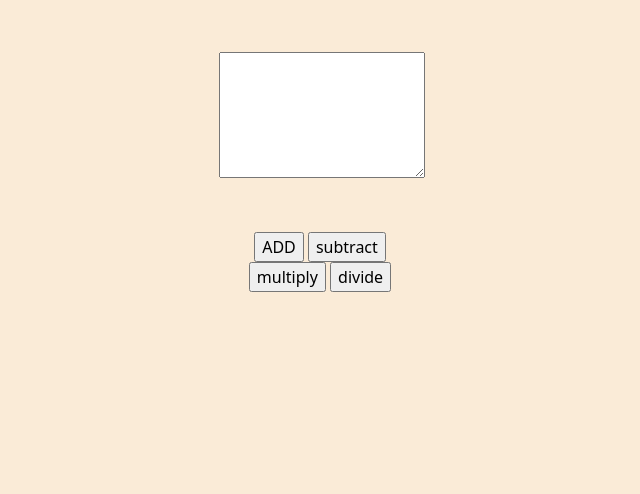
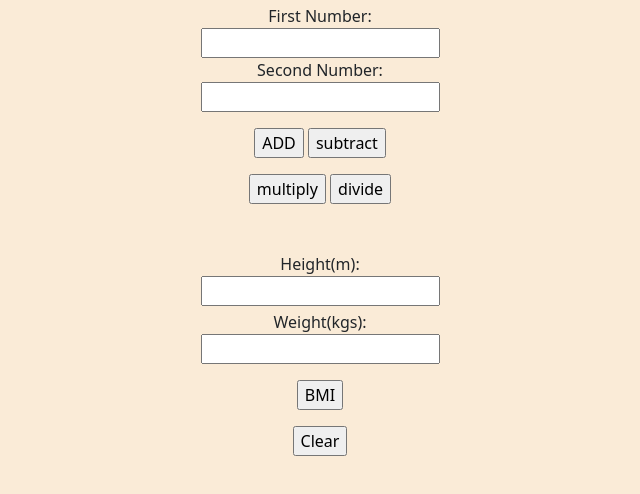
Before and after one commit to John-Njau/calculator, a plain HTML site: page index.html in a window 1280 px wide. Shown: the part 122-616 px from the top of the page, without its empty margins (320-960 px from the left). Drawn offline with nearby package versions, Linux system fonts and the light colour scheme.

Commit message:
Added a BMI calculator

```diff
--- a/index.html
+++ b/index.html
@@ -14,23 +14,31 @@
     <title>Calculator</title>
 </head>
 <body>
+    <section class="">
         <div class="h1">
             <h1 class="mt-4">Calculator</h1>
             <h2>Simple Js Calculator</h2>
         </div>
         <form action="" name="calcForm" class="text-center">
-        <label for="textArea"></label>
-        <!-- <input type="text" > -->
-        <textarea class="m-5" name="calcFace" id="input" cols="20" rows="5"></textarea> <br>
-        <input type="button" id="add" name="addition" value="ADD">
+            <label for="firstNo">First Number:</label> <br>
+            <input type="number" id="firstNo"><br>
+            <label for="secondNo">Second Number:</label> <br>
+            <input type="number" id="secondNo"><br>
+            <input class="mt-3" type="button" id="add" name="addition" value="ADD">
             <input type="button" id="subtract" name="subtraction" value="subtract"> <br>
-        <input type="button" id="multiply" name="multiplication" value="multiply">
-        <input type="button" id="divide" name="division" value="divide">
+            <input class="mt-3" type="button" id="multiply" name="multiplication" value="multiply">
+            <input type="button" id="divide" name="division" value="divide"> <br>
+            <label class="mt-5" for="height">Height(m):</label> <br>
+            <input type="number" id="height" name="height"> <br>
+            <label class="mt-1" for="weight">Weight(kgs):</label> <br>
+            <input type="number" id="height" name="height"> <br>
+            <input class="mt-3" type="button" value="BMI" id="bmi" name="bmi"> <br>
+            <input class="mt-3" type="reset" value="Clear">
         </form>
         <div class="calc" id="calc">
 
         </div>
-
+    </section>
 
     <script
       src="https://code.jquery.com/jquery-3.6.0.min.js"
```
Lines whose indentation alone changed are shown as unchanged.
